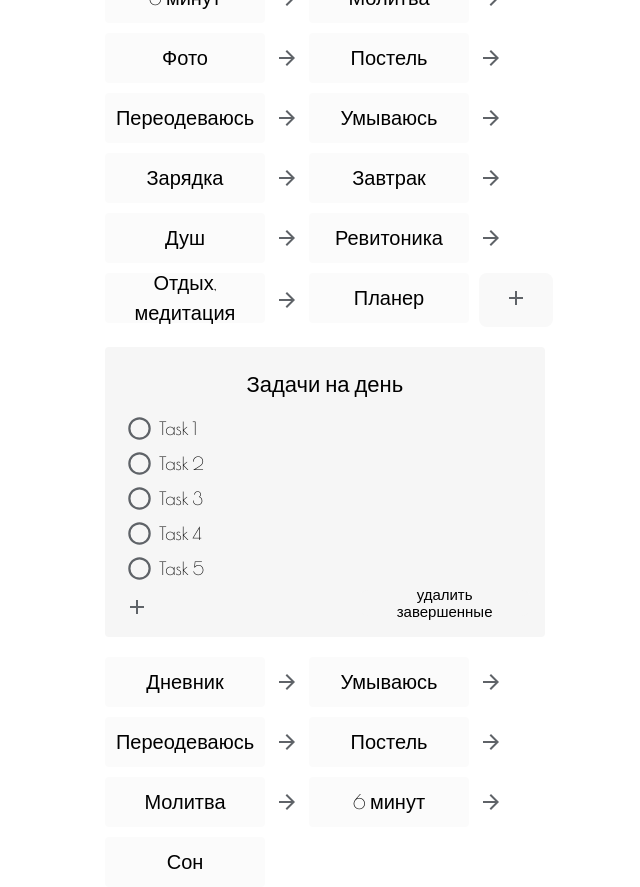
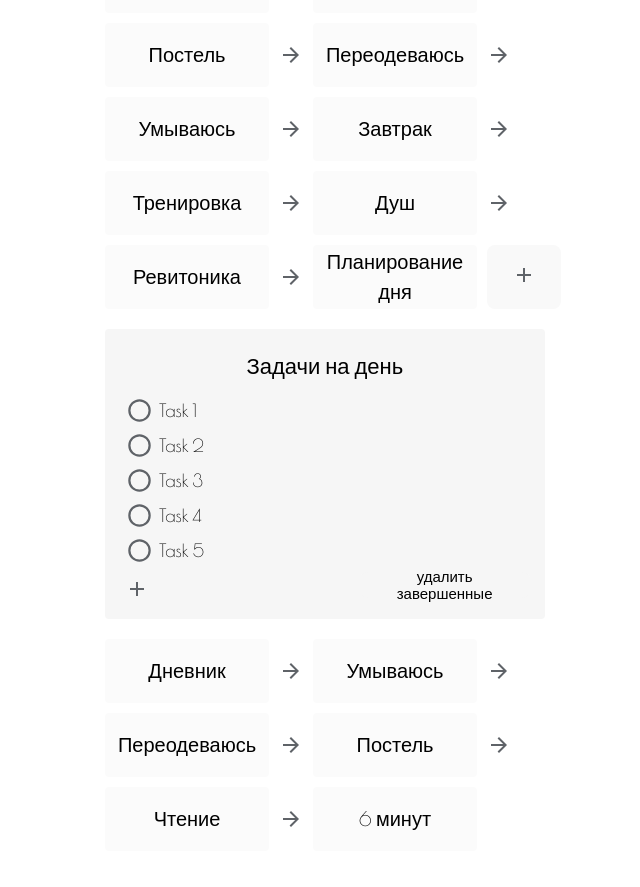
Before and after one commit to mountainflock/daily_planner, a React (Vite) app: page / in a window 1280 px wide. Shown: the whole page, without its empty margins (279-919 px from the left). After the commit the page ends 851 px from the top, so only its background shows below. Built offline with nearby package versions, Linux system fonts and the light colour scheme; a web font is replaced by a local one.

Commit message:
Change morning and evening tasks height

```diff
--- a/src/components/eveningBoard/eveningBoard.css
+++ b/src/components/eveningBoard/eveningBoard.css
@@ -8,16 +8,14 @@
 
 .eveningTodo {
   display: flex;
-
   align-items: center;
   justify-content: center;
   color: rgb(0, 0, 0);
   font-size: 20px;
-  height: 40px;
+  height: 50px;
   width: 150px;
   background-color: #fbfbfb;
-
-  padding: 5px;
+  padding: 7px;
   border-radius: 4px;
 }
 
--- a/src/components/eveningBoard/eveningBoard.jsx
+++ b/src/components/eveningBoard/eveningBoard.jsx
@@ -7,9 +7,8 @@ const EveningCardList = () => {
     "Умываюсь",
     "Переодеваюсь",
     "Постель",
-    "Молитва",
+    "Чтение",
     "6 минут",
-    "Сон",
   ];
 
   return (
--- a/src/components/morningBoard/morningBoard.css
+++ b/src/components/morningBoard/morningBoard.css
@@ -14,10 +14,10 @@
   font-size: 20px;
   text-align: center;
   padding: 20px 6px;
-  height: 40px;
+  height: 50px;
   width: 150px;
   background-color: #fbfbfb;
-  padding: 5px;
+  padding: 7px;
   border-radius: 4px;
 }
 
--- a/src/components/morningBoard/morningBoard.jsx
+++ b/src/components/morningBoard/morningBoard.jsx
@@ -7,20 +7,16 @@ const MorningCardList = () => {
   // const [morningTasks, setMorningTasks] = useState(savedTasks);
   const [inputIsOpen, setInputIsOpen] = useState(false);
   const morningTasks = [
-    "Пробуждение",
     "Вода",
     "6 минут",
-    "Молитва",
-    "Фото",
     "Постель",
     "Переодеваюсь",
     "Умываюсь",
-    "Зарядка",
     "Завтрак",
+    "Тренировка",
     "Душ",
     "Ревитоника",
-    "Отдых, медитация",
-    "Планер",
+    "Планирование дня",
   ];
 
   localStorage.setItem("morningTasks", JSON.stringify(morningTasks));
```
